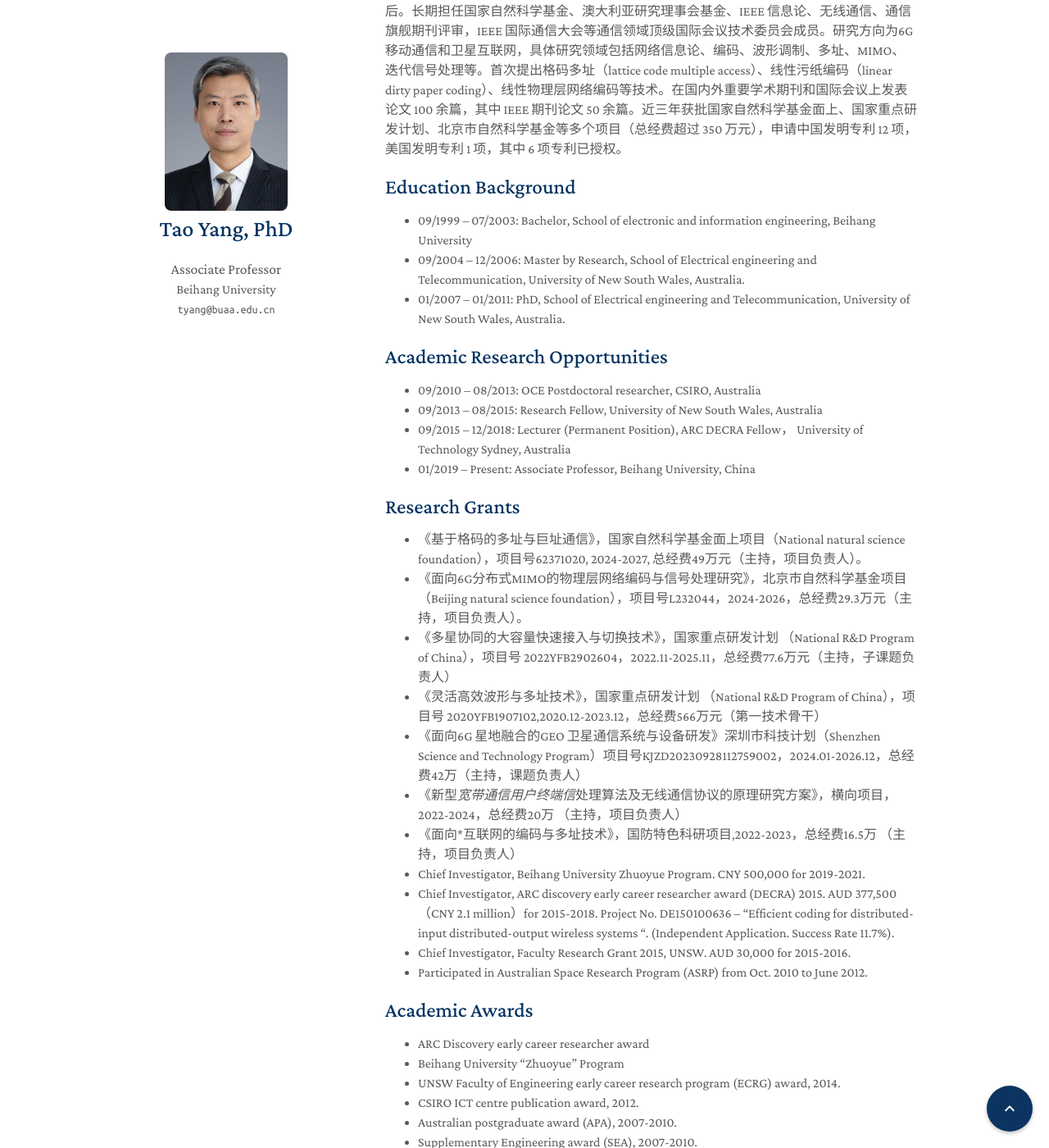
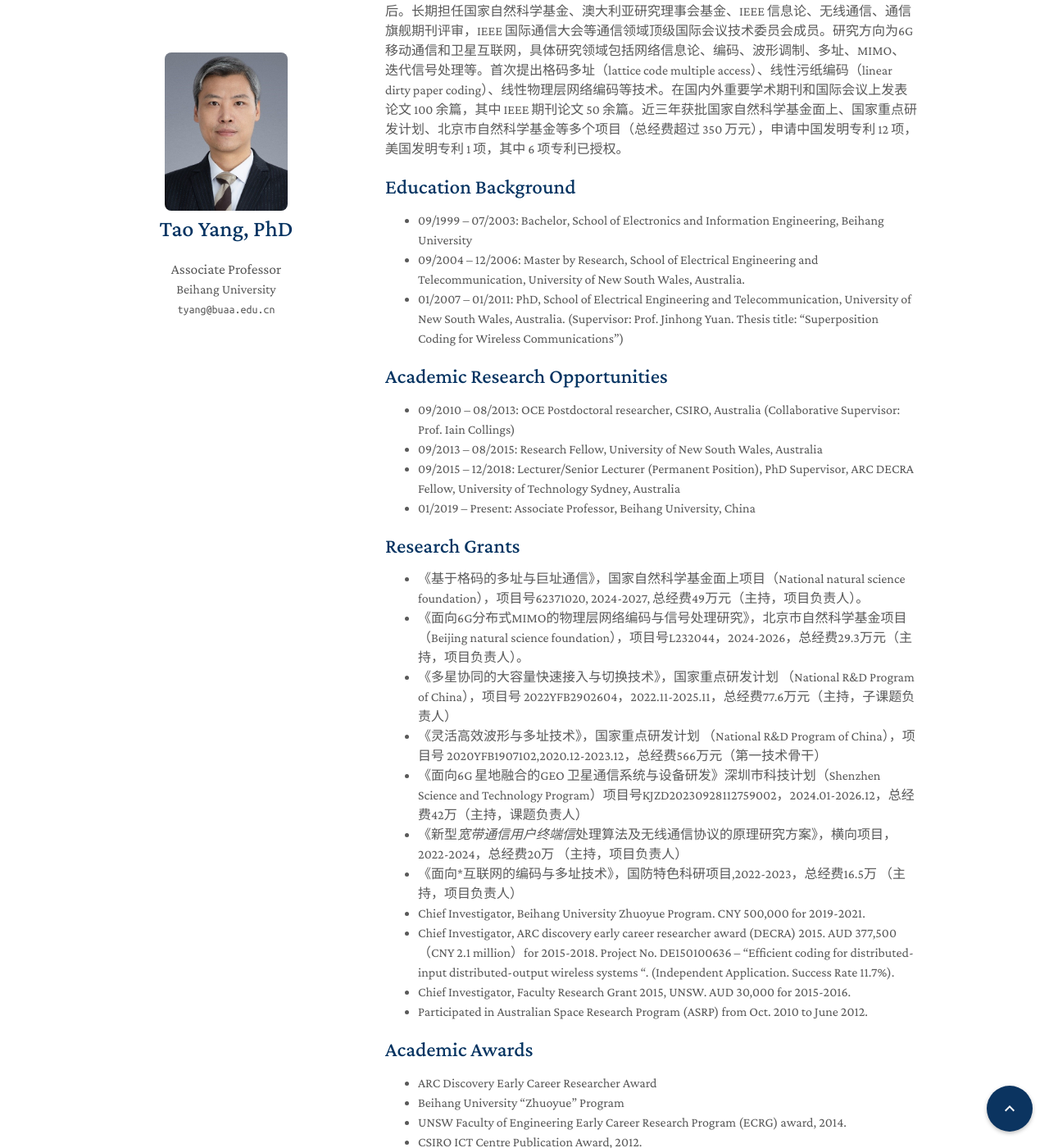
Before and after one commit to yangtao0403/yangtao0403.github.io, a Jekyll site: the page built from index.md, in a window 1280 px wide and 1400 px high, scrolled down 1041 px. Shown: the whole window at 82% size. Built offline with Jekyll 4.4.1, drawn with Linux system fonts in a browser that asks for light colours; a style sheet for code colours, icons or effects is not loaded; our own code applies the rules of GitHub Pages for plain Markdown files; some of the changed text lies outside the part shown.

Commit message:
Update index.md

```diff
--- a/index.md
+++ b/index.md
@@ -20,16 +20,16 @@ I received the B.Sc. degree in Electronics and Information Engineering from Beih
 
 ## Education Background
 
-- 09/1999 – 07/2003: Bachelor, School of electronic and information engineering, Beihang University
-- 09/2004 – 12/2006: Master by Research, School of Electrical engineering and Telecommunication, University of New South Wales, Australia.
-- 01/2007 – 01/2011: PhD, School of Electrical engineering and Telecommunication, University of New South Wales, Australia.
+- 09/1999 – 07/2003: Bachelor, School of Electronics and Information Engineering, Beihang University
+- 09/2004 – 12/2006: Master by Research, School of Electrical Engineering and Telecommunication, University of New South Wales, Australia.
+- 01/2007 – 01/2011: PhD, School of Electrical Engineering and Telecommunication, University of New South Wales, Australia. (Supervisor: Prof. Jinhong Yuan. Thesis title: "Superposition Coding for Wireless Communications")
 
 
 ## Academic Research Opportunities
 
-- 09/2010 – 08/2013: OCE Postdoctoral researcher, CSIRO, Australia
+- 09/2010 – 08/2013: OCE Postdoctoral researcher, CSIRO, Australia (Collaborative Supervisor: Prof. Iain Collings)
 - 09/2013 – 08/2015: Research Fellow, University of New South Wales, Australia
-- 09/2015 – 12/2018: Lecturer (Permanent Position), ARC DECRA Fellow， University of Technology Sydney, Australia
+- 09/2015 – 12/2018: Lecturer/Senior Lecturer (Permanent Position), PhD Supervisor, ARC DECRA Fellow, University of Technology Sydney, Australia
 - 01/2019 – Present: Associate Professor, Beihang University, China
 
 
@@ -49,14 +49,14 @@ I received the B.Sc. degree in Electronics and Information Engineering from Beih
 
 
 ## Academic Awards
-- ARC Discovery early career researcher award
+- ARC Discovery Early Career Researcher Award
 - Beihang University "Zhuoyue" Program
-- UNSW Faculty of Engineering early career research program (ECRG) award, 2014.
-- CSIRO ICT centre publication award, 2012.
-- Australian postgraduate award (APA), 2007-2010.
-- Supplementary Engineering award (SEA), 2007-2010.
-- NICTA research project Award (NRPA), 2005-2010.
-- NICTA international postgraduate Award (NIPA), 2005-2007.
+- UNSW Faculty of Engineering Early Career Research Program (ECRG) award, 2014.
+- CSIRO ICT Centre Publication Award, 2012.
+- Australian Postgraduate Award (APA), 2007-2010.
+- Supplementary Engineering Award (SEA), 2007-2010.
+- NICTA Research Project Award (NRPA), 2005-2010.
+- NICTA International Postgraduate Award (NIPA), 2005-2007.
 
 
 ## Selected Journal Publications
```
